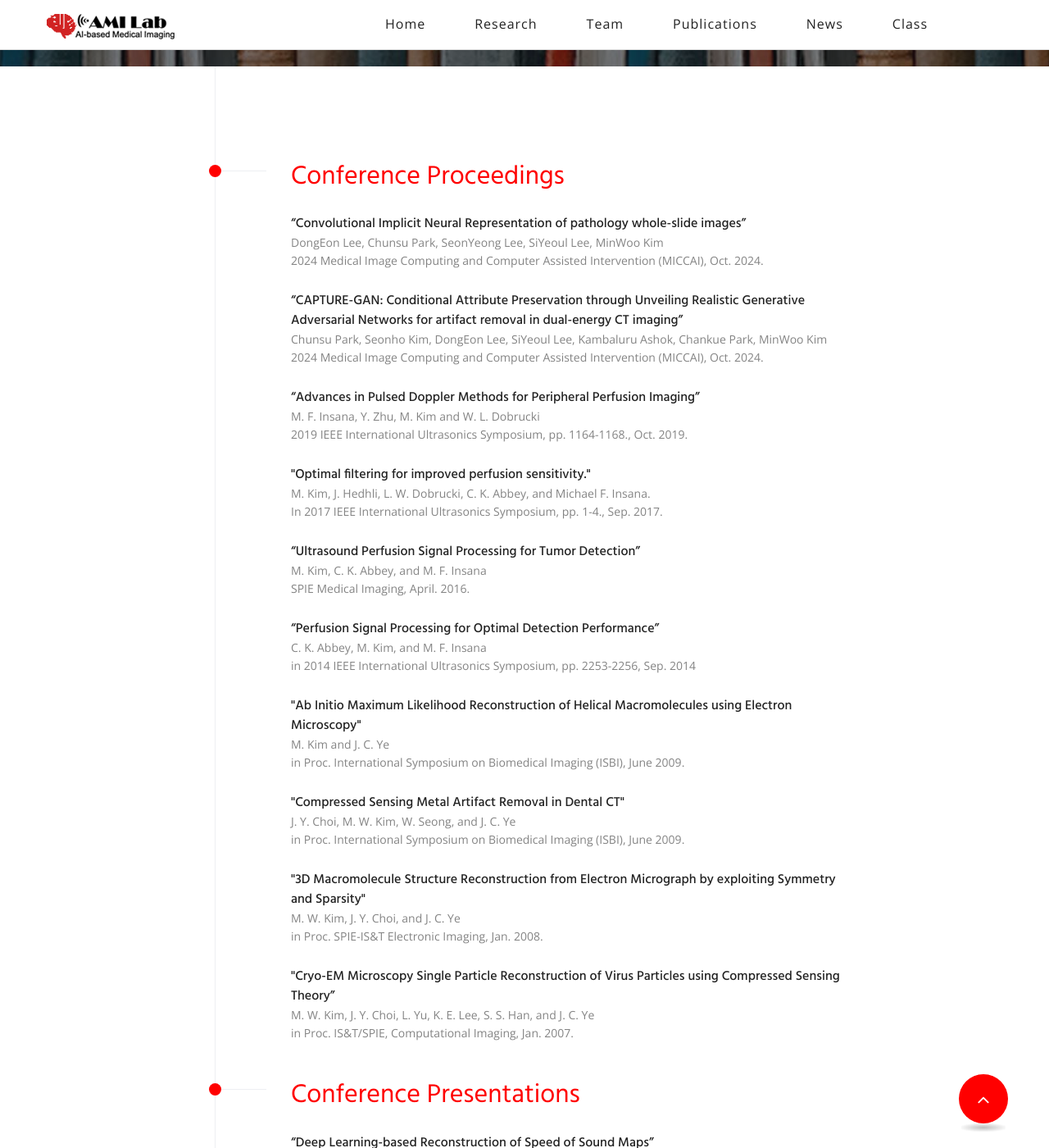
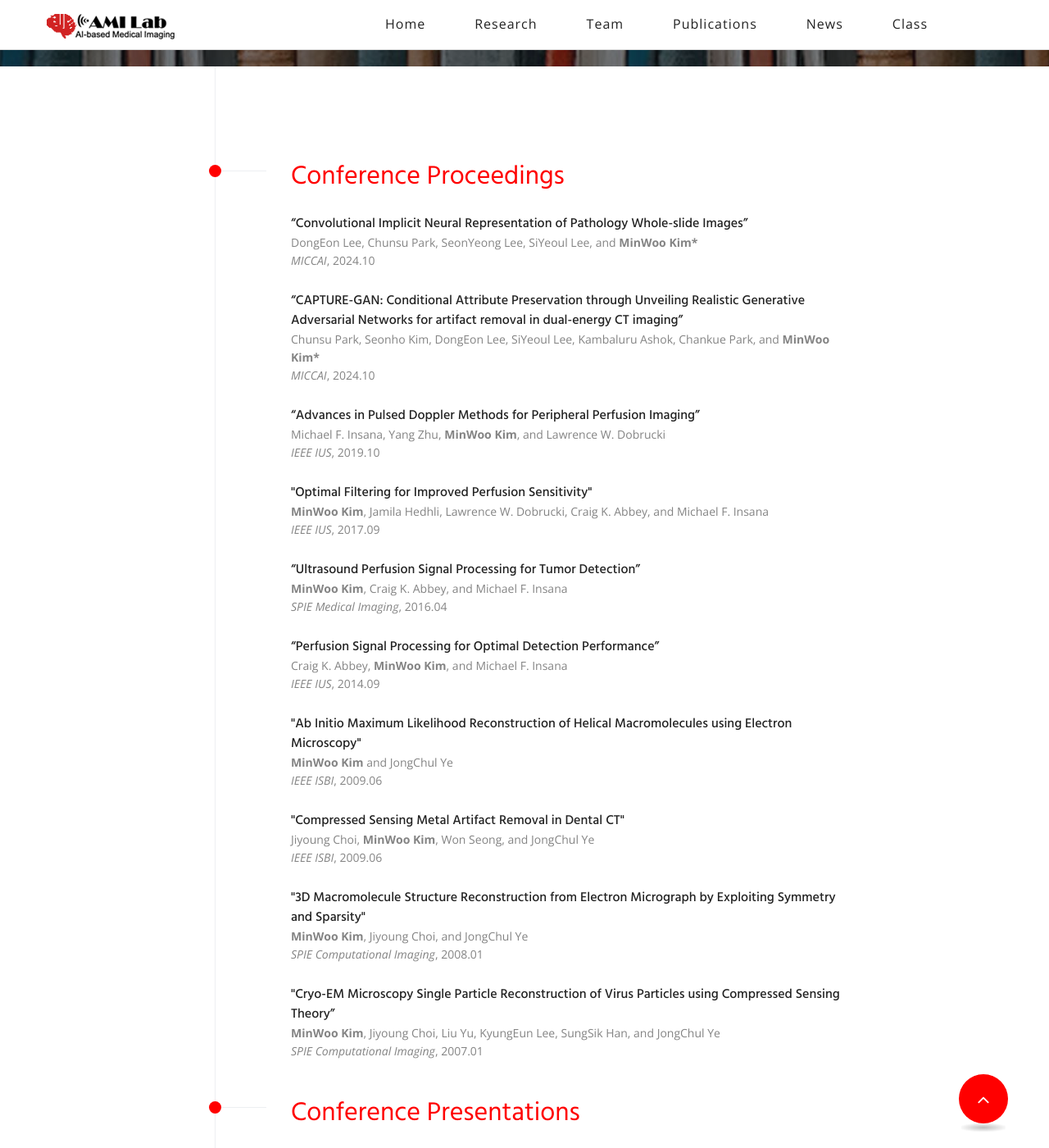
Before and after one commit to pnu-amilab/pnu-amilab.github.io, a Jekyll site: the page built from conference.html, in a window 1280 px wide and 1400 px high, scrolled down 404 px. Shown: the whole window at 82% size. Built offline with Jekyll 4.4.1, drawn with Linux system fonts in a browser that asks for light colours; some web fonts are replaced; some of the changed text lies outside the part shown.

Commit message:
260310-Journal_Conference_Patent Update

```diff
--- a/conference.html
+++ b/conference.html
@@ -31,14 +31,15 @@ title: Publication
                         <div class="single-item" style="padding-left: 0px;">
                             <!-- <figure class="image-box"><a href="#"><img src="images/resource/book-1.jpg" alt=""></a></figure> -->
                             <h5>
-                                “Convolutional Implicit Neural Representation of pathology whole-slide images”
+                                “Convolutional Implicit Neural Representation of Pathology Whole-slide Images”
                             </h5>
                             <div class="text">
-                                DongEon Lee, Chunsu Park, SeonYeong Lee, SiYeoul Lee, MinWoo Kim
+                                DongEon Lee, Chunsu Park, SeonYeong Lee, SiYeoul Lee, and <strong>MinWoo Kim*</strong>
                                 <br>
-                                2024 Medical Image Computing and Computer Assisted Intervention (MICCAI), Oct. 2024.
+                                <i>MICCAI</i>, 2024.10
                             </div>
                         </div>
+
                         <div class="single-item" style="padding-left: 0px;">
                             <!-- <figure class="image-box"><a href="#"><img src="images/resource/book-1.jpg" alt=""></a></figure> -->
                             <h5>
@@ -46,102 +47,105 @@ title: Publication
                                 Adversarial Networks for artifact removal in dual-energy CT imaging”
                             </h5>
                             <div class="text">
-                                Chunsu Park, Seonho Kim, DongEon Lee, SiYeoul Lee, Kambaluru Ashok, Chankue Park, MinWoo
-                                Kim
+                                Chunsu Park, Seonho Kim, DongEon Lee, SiYeoul Lee, Kambaluru Ashok, Chankue Park, and <strong>MinWoo Kim*</strong>
                                 <br>
-                                2024 Medical Image Computing and Computer Assisted Intervention (MICCAI), Oct. 2024.
+                                <i>MICCAI</i>, 2024.10
                             </div>
                         </div>
+
                         <div class="single-item" style="padding-left: 0px;">
                             <!-- <figure class="image-box"><a href="#"><img src="images/resource/book-1.jpg" alt=""></a></figure> -->
                             <h5>
                                 “Advances in Pulsed Doppler Methods for Peripheral Perfusion Imaging”
                             </h5>
                             <div class="text">
-                                M. F. Insana, Y. Zhu, M. Kim and W. L. Dobrucki
+                                Michael F. Insana, Yang Zhu, <strong>MinWoo Kim</strong>, and Lawrence W. Dobrucki
                                 <br>
-                                2019 IEEE International Ultrasonics Symposium, pp. 1164-1168., Oct. 2019.
+                                <i>IEEE IUS</i>, 2019.10
                             </div>
                         </div>
+
                         <div class="single-item" style="padding-left: 0px;">
                             <!-- <figure class="image-box"><a href="#"><img src="images/resource/book-1.jpg" alt=""></a></figure> -->
                             <h5>
-                                "Optimal filtering for improved perfusion sensitivity."
+                                "Optimal Filtering for Improved Perfusion Sensitivity"
                             </h5>
                             <div class="text">
-                                M. Kim, J. Hedhli, L. W. Dobrucki, C. K. Abbey, and Michael F. Insana.
+                                <strong>MinWoo Kim</strong>, Jamila Hedhli, Lawrence W. Dobrucki, Craig K. Abbey, and Michael F. Insana
                                 <br>
-                                In 2017 IEEE International Ultrasonics Symposium, pp. 1-4., Sep. 2017.
+                                <i>IEEE IUS</i>, 2017.09
                             </div>
                         </div>
+
                         <div class="single-item" style="padding-left: 0px;">
                             <!-- <figure class="image-box"><a href="#"><img src="images/resource/book-1.jpg" alt=""></a></figure> -->
                             <h5>
                                 “Ultrasound Perfusion Signal Processing for Tumor Detection”
                             </h5>
                             <div class="text">
-                                M. Kim, C. K. Abbey, and M. F. Insana
+                                <strong>MinWoo Kim</strong>, Craig K. Abbey, and Michael F. Insana
                                 <br>
-                                SPIE Medical Imaging, April. 2016.
+                                <i>SPIE Medical Imaging</i>, 2016.04
                             </div>
                         </div>
+
                         <div class="single-item" style="padding-left: 0px;">
                             <!-- <figure class="image-box"><a href="#"><img src="images/resource/book-1.jpg" alt=""></a></figure> -->
                             <h5>
                                 “Perfusion Signal Processing for Optimal Detection Performance”
                             </h5>
                             <div class="text">
-                                C. K. Abbey, M. Kim, and M. F. Insana
+                                Craig K. Abbey, <strong>MinWoo Kim</strong>, and Michael F. Insana
                                 <br>
-                                in 2014 IEEE International Ultrasonics Symposium, pp. 2253-2256, Sep. 2014
+                                <i>IEEE IUS</i>, 2014.09
                             </div>
                         </div>
+
                         <div class="single-item" style="padding-left: 0px;">
                             <!-- <figure class="image-box"><a href="#"><img src="images/resource/book-1.jpg" alt=""></a></figure> -->
                             <h5>
-                                "Ab Initio Maximum Likelihood Reconstruction of Helical Macromolecules using Electron
-                                Microscopy"
+                                "Ab Initio Maximum Likelihood Reconstruction of Helical Macromolecules using Electron Microscopy"
                             </h5>
                             <div class="text">
-                                M. Kim and J. C. Ye
+                                <strong>MinWoo Kim</strong> and JongChul Ye
                                 <br>
-                                in Proc. International Symposium on Biomedical Imaging (ISBI), June 2009.
+                                <i>IEEE ISBI</i>, 2009.06
                             </div>
                         </div>
+
                         <div class="single-item" style="padding-left: 0px;">
                             <!-- <figure class="image-box"><a href="#"><img src="images/resource/book-1.jpg" alt=""></a></figure> -->
                             <h5>
                                 "Compressed Sensing Metal Artifact Removal in Dental CT"
                             </h5>
                             <div class="text">
-                                J. Y. Choi, M. W. Kim, W. Seong, and J. C. Ye
+                                Jiyoung Choi, <strong>MinWoo Kim</strong>, Won Seong, and JongChul Ye
                                 <br>
-                                in Proc. International Symposium on Biomedical Imaging (ISBI), June 2009.
+                                <i>IEEE ISBI</i>, 2009.06
                             </div>
                         </div>
+
                         <div class="single-item" style="padding-left: 0px;">
                             <!-- <figure class="image-box"><a href="#"><img src="images/resource/book-1.jpg" alt=""></a></figure> -->
                             <h5>
-                                "3D Macromolecule Structure Reconstruction from Electron Micrograph by exploiting
-                                Symmetry and Sparsity"
+                                "3D Macromolecule Structure Reconstruction from Electron Micrograph by Exploiting Symmetry and Sparsity"
                             </h5>
                             <div class="text">
-                                M. W. Kim, J. Y. Choi, and J. C. Ye
+                                <strong>MinWoo Kim</strong>, Jiyoung Choi, and JongChul Ye
                                 <br>
-                                in Proc. SPIE-IS&T Electronic Imaging, Jan. 2008.
+                                <i>SPIE Computational Imaging</i>, 2008.01
                             </div>
                         </div>
+
                         <div class="single-item" style="padding-left: 0px;">
                             <!-- <figure class="image-box"><a href="#"><img src="images/resource/book-1.jpg" alt=""></a></figure> -->
                             <h5>
-                                "Cryo-EM Microscopy Single Particle Reconstruction of Virus Particles using Compressed
-                                Sensing Theory”
+                                "Cryo-EM Microscopy Single Particle Reconstruction of Virus Particles using Compressed Sensing Theory”
                             </h5>
                             <div class="text">
-                                M. W. Kim, J. Y. Choi, L. Yu, K. E. Lee, S. S. Han, and J. C. Ye
+                                <strong>MinWoo Kim</strong>, Jiyoung Choi, Liu Yu, KyungEun Lee, SungSik Han, and JongChul Ye
                                 <br>
-
-                                in Proc. IS&T/SPIE, Computational Imaging, Jan. 2007.
+                                <i>SPIE Computational Imaging</i>, 2007.01
                             </div>
                         </div>
 
@@ -156,48 +160,45 @@ title: Publication
                                 “Deep Learning-based Reconstruction of Speed of Sound Maps”
                             </h5>
                             <div class="text">
-                                SeongKyu Park†, SiYeoul Lee†, MinKyung Seo, Imrus Salehin, EonSeung Seong, DongEon Lee,
-                                MinWoo Kim (†Co-first Author)
+                                SeongKyu Park†, SiYeoul Lee†, MinKyung Seo, Imrus Salehin, EonSeung Seong, DongEon Lee, and <strong>MinWoo Kim</strong>
                                 <br>
-                                2025 IEEE International Ultrasonics Symposium, Sep. 2025.
+                                <i>IEEE IUS</i>, 2025.09
                             </div>
                         </div>
+
                         <div class="single-item" style="padding-left: 0px;">
                             <!-- <figure class="image-box"><a href="#"><img src="images/resource/book-1.jpg" alt=""></a></figure> -->
                             <h5>
                                 “Ultrasound Microvascular Imaging using Deep Knowledge Distillation”
                             </h5>
                             <div class="text">
-                                Seonho Kim†, Chunsu Park†, Yubin Cho, SiYeoul Lee, DongEon Lee, MinWoo Kim (†Co-first
-                                Author)
+                                Seonho Kim†, Chunsu Park†, Yubin Cho, SiYeoul Lee, DongEon Lee, and <strong>MinWoo Kim</strong>
                                 <br>
-                                2025 IEEE International Ultrasonics Symposium, Sep. 2025.
+                                <i>IEEE IUS</i>, 2025.09
                             </div>
                         </div>
+
                         <div class="single-item" style="padding-left: 0px;">
                             <!-- <figure class="image-box"><a href="#"><img src="images/resource/book-1.jpg" alt=""></a></figure> -->
                             <h5>
-                                “Free-Hand Photoacoustic and Ultrasound Imaging for Enhanced 3D Vascular Reconstruction
-                                using Deep Learning”
+                                “Free-Hand Photoacoustic and Ultrasound Imaging for Enhanced 3D Vascular Reconstruction using Deep Learning”
                             </h5>
                             <div class="text">
-                                SiYeoul Lee†, SeongKyu Park†, MinKyung Seo, Seonho Kim, EonSeung Seong, Imrus Salehin,
-                                DongEon Lee, MinWoo Kim (†Co-first Author)
+                                SiYeoul Lee†, SeongKyu Park†, MinKyung Seo, Seonho Kim, EonSeung Seong, Imrus Salehin, DongEon Lee, <strong>MinWoo Kim</strong>
                                 <br>
-                                2025 IEEE International Ultrasonics Symposium, Sep. 2025.
+                                <i>IEEE IUS</i>, 2025.09
                             </div>
                         </div>
+
                         <div class="single-item" style="padding-left: 0px;">
                             <!-- <figure class="image-box"><a href="#"><img src="images/resource/book-1.jpg" alt=""></a></figure> -->
                             <h5>
-                                "MSL-Net: Enhancing Free-hand 3D Ultrasound Reconstruction Using Deep Learning
-                                for Advanced Clinical Visualization"
+                                "MSL-Net: Enhancing Free-hand 3D Ultrasound Reconstruction Using Deep Learning for Advanced Clinical Visualization"
                             </h5>
                             <div class="text">
-                                SiYeoul Lee, SeonHo Kim, MinKyung Seo, Ashok Kambaluru, DongEon Lee, Chunsu
-                                Park, SeonYeong Lee, Jiye Kim, MinWoo Kim
+                                SiYeoul Lee, SeonHo Kim, MinKyung Seo, Ashok Kambaluru, DongEon Lee, Chunsu Park, SeonYeong Lee, Jiye Kim, <strong>MinWoo Kim</strong>
                                 <br>
-                                2024 IEEE International Ultrasonics Symposium, Sep. 2024.
+                                <i>IEEE IUS</i>, 2024.09
                             </div>
                         </div>
                     </div>
```
Also changed, not shown: journal.html (+31 -20 lines), korean_papers.html (+6 -7 lines), patent.html (+25 -18 lines).
